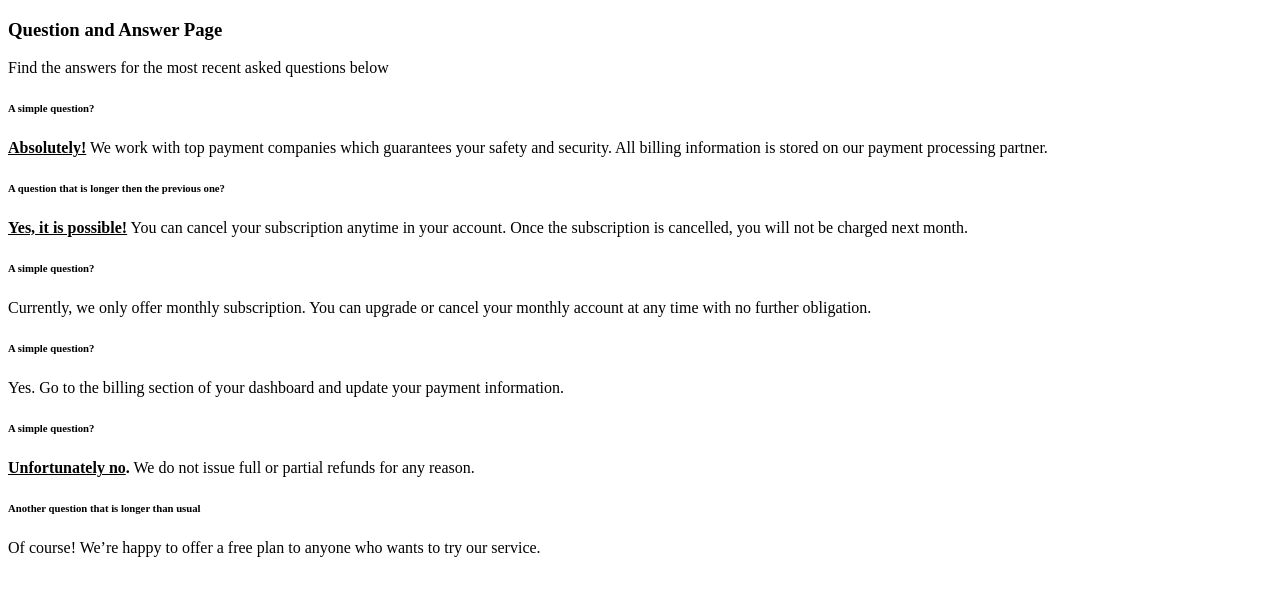
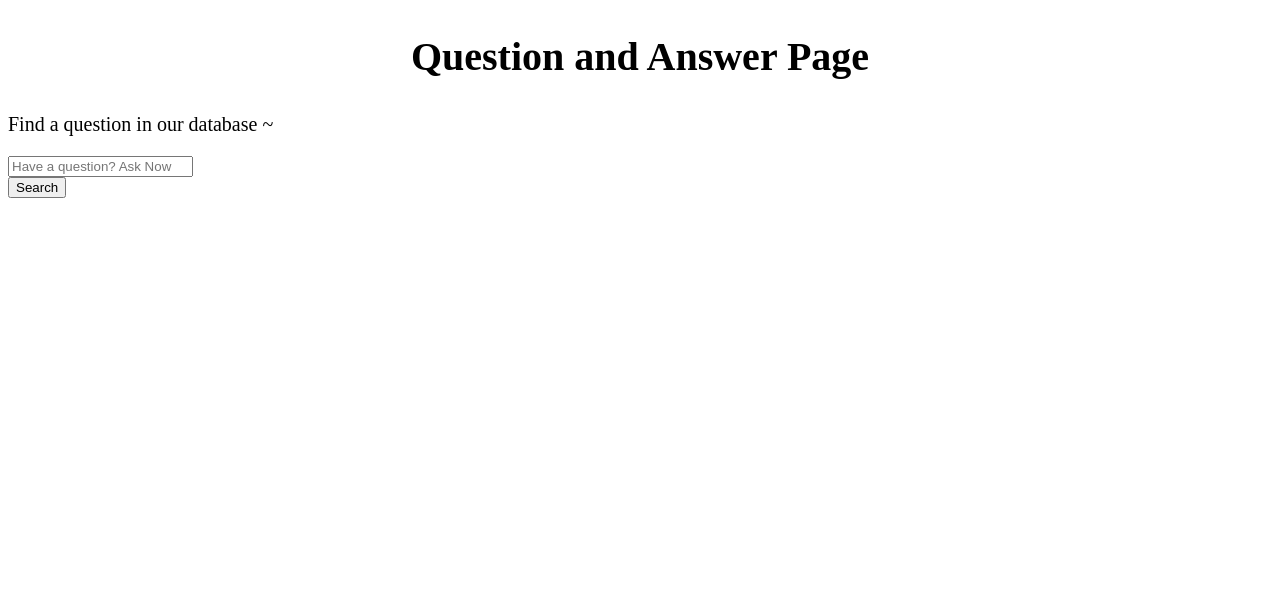
Before and after one commit to wanghaox2020/MiniBlog, a PHP site: page /question.php in a window 1280 px wide. Shown: the top 596 px of the page. Run offline with PHP 8.4, Linux system fonts and the light colour scheme.

Commit message:
udpate question search bar

```diff
--- a/question.php
+++ b/question.php
@@ -1,74 +1,37 @@
 <!doctype html>
 <html lang="en">
+<head>
+    <style>
+        h1 {text-align: center;
+            font-size: 30pt;
+            }
+        p{ text-align: left;
+            font-size: 15pt;
+        }
+        div{
+            width: 15pt;
+        }
 
-  </head>
+    </style>
+</head>
 
 
-<!--Section: FAQ-->
+<!--Section: search part-->
 <section>
-  <h3 class="text-center mb-8 pb-2 text-primary fw-bold">Question and Answer Page</h3>
-  <p class="text-center mb-5">
-    Find the answers for the most recent asked questions below
-  </p>
+  <h1 class="text-center mb-8 pb-2 text-primary fw-bold">Question and Answer Page</h3>
+    <p class="text-center mb-5">Find a question in our database ~ </p>
 
-  <div class="row">
-    <div class="col-md-6 col-lg-4 mb-4">
-      <h6 class="mb-3 text-primary"><i class="far fa-paper-plane text-primary pe-2"></i> A simple
-        question?</h6>
-      <p>
-        <strong><u>Absolutely!</u></strong> We work with top payment companies which guarantees
-        your
-        safety and
-        security. All billing information is stored on our payment processing partner.
-      </p>
+    <div class="container">
+        <div class="row height d-flex justify-content-center align-items-center">
+            <div class="col-md-8">
+                <div class="search">
+                    <i class="fa fa-search"></i>
+                        <input type="text" class="form-control" placeholder="Have a question? Ask Now">
+                        <button class="btn btn-primary">Search</button>
+                </div>
+            </div>
+        </div>
     </div>
 
-    <div class="col-md-6 col-lg-4 mb-4">
-      <h6 class="mb-3 text-primary"><i class="fas fa-pen-alt text-primary pe-2"></i> A question
-        that
-        is longer then the previous one?</h6>
-      <p>
-        <strong><u>Yes, it is possible!</u></strong> You can cancel your subscription anytime in
-        your
-        account. Once the subscription is
-        cancelled, you will not be charged next month.
-      </p>
-    </div>
-
-    <div class="col-md-6 col-lg-4 mb-4">
-      <h6 class="mb-3 text-primary"><i class="fas fa-user text-primary pe-2"></i> A simple
-        question?
-      </h6>
-      <p>
-        Currently, we only offer monthly subscription. You can upgrade or cancel your monthly
-        account at any time with no further obligation.
-      </p>
-    </div>
-
-    <div class="col-md-6 col-lg-4 mb-4">
-      <h6 class="mb-3 text-primary"><i class="fas fa-rocket text-primary pe-2"></i> A simple
-        question?
-      </h6>
-      <p>
-        Yes. Go to the billing section of your dashboard and update your payment information.
-      </p>
-    </div>
-
-    <div class="col-md-6 col-lg-4 mb-4">
-      <h6 class="mb-3 text-primary"><i class="fas fa-home text-primary pe-2"></i> A simple
-        question?
-      </h6>
-      <p><strong><u>Unfortunately no</u>.</strong> We do not issue full or partial refunds for any
-        reason.</p>
-    </div>
-
-    <div class="col-md-6 col-lg-4 mb-4">
-      <h6 class="mb-3 text-primary"><i class="fas fa-book-open text-primary pe-2"></i> Another
-        question that is longer than usual</h6>
-      <p>
-        Of course! We’re happy to offer a free plan to anyone who wants to try our service.
-      </p>
-    </div>
-  </div>
 </section>
-<!--Section: FAQ-->
+<!--Section: search part-->
```
